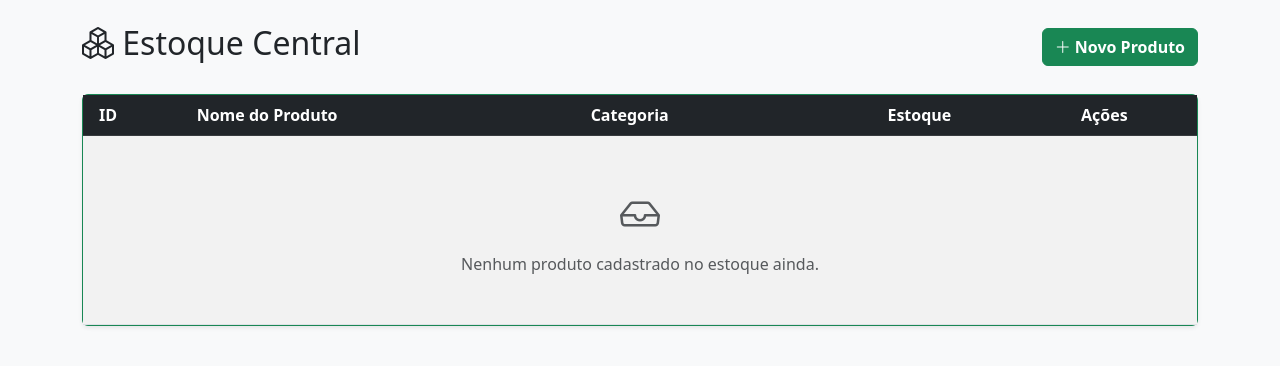
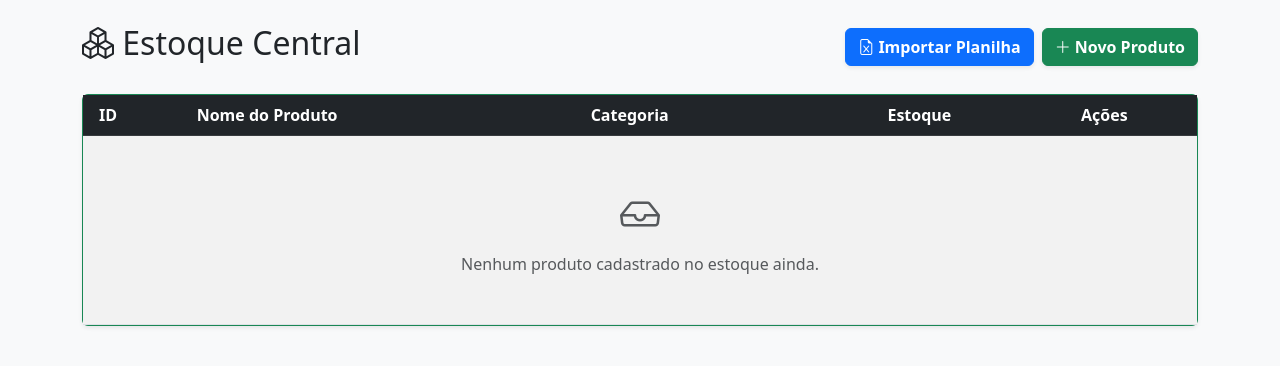
Before and after one commit to Esdr4s3manu3l/sistema-almoxarifado, a FastAPI app: page /produtos/html/lista in a window 1280 px wide. Shown: the part 56-422 px from the top of the page. Run offline with FastAPI, Linux system fonts and the light colour scheme.

Commit message:
Feat: Adiciona importação de planilhas, modal UI e corrige rotina de startup (lifespan)

```diff
--- a/app/main.py
+++ b/app/main.py
@@ -1,6 +1,5 @@
 import os
-import webbrowser
-from datetime import datetime
+from datetime import datetime, timezone
 from dotenv import load_dotenv
 from fastapi import FastAPI, Request, Depends
 from fastapi.responses import HTMLResponse
@@ -8,6 +7,7 @@ from fastapi.templating import Jinja2Templates
 from fastapi.staticfiles import StaticFiles
 from sqlalchemy.orm import Session
 from sqlalchemy import extract
+from contextlib import asynccontextmanager
 
 # Carrega as variáveis do arquivo .env antes de iniciar o banco
 load_dotenv()
@@ -16,7 +16,16 @@ from app.database.connection import Base, engine, get_db
 from app.database.models import Produto, Movimentacao, TipoMovimentacao
 from app.routes import produtos, movimentacoes, setores, relatorios
 
-app = FastAPI(title="Sistema de Almoxarifado")
+# --- NOVO MODELO DE STARTUP (LIFESPAN) ---
+@asynccontextmanager
+async def lifespan(app: FastAPI):
+    # Cria o banco e as tabelas automaticamente se não existirem (ao ligar o PC)
+    Base.metadata.create_all(bind=engine)
+    # ATENÇÃO: Retirei o webbrowser.open daqui para o sistema ligar invisível!
+    yield  # O servidor fica rodando a partir daqui silenciosamente
+
+# Adiciona o lifespan na inicialização do app
+app = FastAPI(title="Sistema de Almoxarifado", lifespan=lifespan)
 
 # Configuração da pasta de arquivos estáticos (CSS, JS, Imagens)
 DIRETORIO_ATUAL = os.path.dirname(os.path.abspath(__file__))
@@ -38,8 +47,10 @@ def root_dashboard(request: Request, db: Session = Depends(get_db)):
     total_produtos = db.query(Produto).count()
     produtos_zerados = db.query(Produto).filter(Produto.quantidade_estoque == 0).count()
 
-    mes_atual = datetime.utcnow().month
-    ano_atual = datetime.utcnow().year
+    # Pegando o mês e ano de forma correta e atualizada
+    agora = datetime.now(timezone.utc)
+    mes_atual = agora.month
+    ano_atual = agora.year
 
     saidas_mes = db.query(Movimentacao).filter(
         Movimentacao.tipo == TipoMovimentacao.SAIDA,
@@ -64,9 +75,3 @@ def root_dashboard(request: Request, db: Session = Depends(get_db)):
             "entradas_mes": entradas_mes
         }
     )
-
-@app.on_event("startup")
-def iniciar_sistema():
-    # Cria o banco e as tabelas automaticamente se não existirem
-    Base.metadata.create_all(bind=engine)
-    webbrowser.open("http://localhost:8000")
--- a/app/templates/produtos/lista.html
+++ b/app/templates/produtos/lista.html
@@ -6,9 +6,16 @@
 {% block content %}
 <div class="d-flex justify-content-between align-items-center mt-4 mb-4">
     <h2><i class="bi bi-boxes"></i> Estoque Central</h2>
-    <a href="/produtos/html/cadastro" class="btn btn-success fw-bold">
-        <i class="bi bi-plus-lg"></i> Novo Produto
-    </a>
+
+    <!-- GRUPO DE BOTÕES ALINHADOS À DIREITA -->
+    <div class="d-flex gap-2">
+        <button type="button" class="btn btn-primary fw-bold shadow-sm" data-bs-toggle="modal" data-bs-target="#modalImportacao">
+            <i class="bi bi-file-earmark-excel"></i> Importar Planilha
+        </button>
+        <a href="/produtos/html/cadastro" class="btn btn-success fw-bold shadow-sm">
+            <i class="bi bi-plus-lg"></i> Novo Produto
+        </a>
+    </div>
 </div>
 
 <div class="card shadow-sm border-success">
@@ -72,6 +79,42 @@
     </div>
 </div>
 
+<!-- ========================================== -->
+<!-- MODAL DE UPLOAD DE PLANILHA (Invisível) -->
+<!-- ========================================== -->
+<div class="modal fade" id="modalImportacao" tabindex="-1" aria-labelledby="modalImportacaoLabel" aria-hidden="true">
+    <div class="modal-dialog">
+        <div class="modal-content">
+            <div class="modal-header bg-primary text-white">
+                <h5 class="modal-title fw-bold" id="modalImportacaoLabel">
+                    <i class="bi bi-upload"></i> Importar Estoque em Lote
+                </h5>
+                <button type="button" class="btn-close btn-close-white" data-bs-dismiss="modal" aria-label="Close"></button>
+            </div>
+
+            <!-- Formulário que envia o arquivo para a rota do FastAPI -->
+            <form action="/produtos/html/importar" method="post" enctype="multipart/form-data">
+                <div class="modal-body">
+                    <div class="alert alert-info small mb-3">
+                        <i class="bi bi-info-circle-fill"></i> Sua planilha (<strong>.xlsx</strong> ou <strong>.csv</strong>) deve conter exatamente estas colunas na primeira linha:<br><br>
+                        <strong>Nome | Descricao | Quantidade | Unidade | Valor</strong>
+                    </div>
+                    <div class="mb-3">
+                        <label for="arquivo" class="form-label fw-bold">Selecione o arquivo do seu computador:</label>
+                        <input class="form-control form-control-lg" type="file" id="arquivo" name="arquivo" accept=".xlsx, .csv" required>
+                    </div>
+                </div>
+                <div class="modal-footer bg-light">
+                    <button type="button" class="btn btn-outline-secondary fw-bold" data-bs-dismiss="modal">Cancelar</button>
+                    <button type="submit" class="btn btn-primary fw-bold">
+                        <i class="bi bi-check2-circle"></i> Processar Planilha
+                    </button>
+                </div>
+            </form>
+        </div>
+    </div>
+</div>
+
 <script>
 async function deletarProduto(id, nome) {
     if (confirm(`ATENÇÃO!\nTem certeza que deseja excluir o produto "${nome}"?\n\nIsso também apagará todo o histórico dele!`)) {
```
Also changed, not shown: app/routes/produtos.py (+48 -0 lines).
